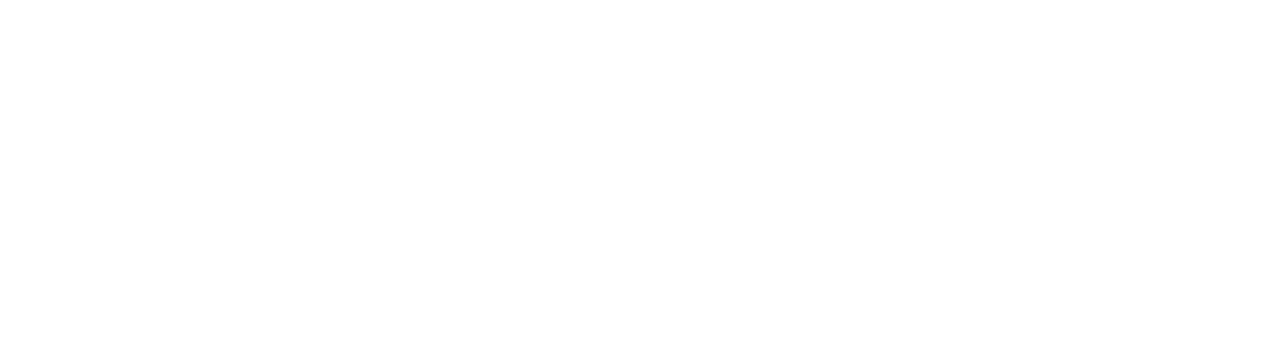
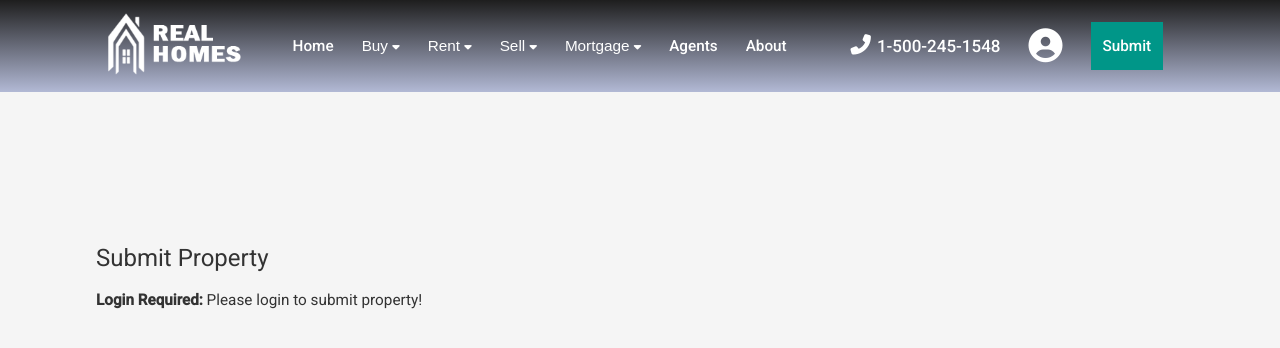
Before and after one commit to giou55/real-estate-angular, an Angular app: page /submit in a window 1280 px wide. Before the commit this address led to /. Shown: the top 348 px of the page. Built offline with nearby package versions, Linux system fonts and the light colour scheme.

Commit message:
new components created

```diff
--- a/src/app/app-routing.module.ts
+++ b/src/app/app-routing.module.ts
@@ -3,11 +3,13 @@
 
 import { PropertyComponent } from './components/property/property.component';
 import { HomeComponent } from './components/home/home.component';
+import { SubmitComponent } from './components/submit/submit.component';
 
 
 const routes: Routes = [
+  { path: '', component: HomeComponent },
   { path: 'property/:id', component: PropertyComponent },
-  { path: '', component: HomeComponent }
+  { path: 'submit', component: SubmitComponent }
 ];
 
 @NgModule({
--- a/src/app/app.module.ts
+++ b/src/app/app.module.ts
@@ -15,6 +15,8 @@
 import { DialogFormComponent } from './components/dialog-form/dialog-form.component';
 import { PropertyComponent } from './components/property/property.component';
 import { HomeComponent } from './components/home/home.component';
+import { SubmitComponent } from './components/submit/submit.component';
+import { FooterComponent } from './components/footer/footer.component';
 
 @NgModule({
   declarations: [
@@ -25,7 +27,9 @@
     RecentPropsComponent,
     DialogFormComponent,
     PropertyComponent,
-    HomeComponent
+    HomeComponent,
+    SubmitComponent,
+    FooterComponent
   ],
   imports: [
     BrowserModule,
--- /dev/null
+++ b/src/app/components/footer/footer.component.html
@@ -0,0 +1,6 @@
+<div class="main-container">
+  <div class="main">
+    <p>Real Homes</p>
+    <p>This is the footer</p>
+  </div>
+</div>
--- /dev/null
+++ b/src/app/components/footer/footer.component.scss
@@ -0,0 +1,16 @@
+@import "../../../../src/styles.scss";
+
+.main-container {
+  background-color: #666;
+  display: flex;
+  flex-wrap: wrap;
+  justify-content: center;
+  align-items: flex-start;
+}
+
+.main {
+  width: 85%;
+  padding: 30px 0;
+  font-size: 0.9rem;
+  color: #333;
+}
--- /dev/null
+++ b/src/app/components/footer/footer.component.ts
@@ -0,0 +1,15 @@
+import { Component, OnInit } from '@angular/core';
+
+@Component({
+  selector: 'app-footer',
+  templateUrl: './footer.component.html',
+  styleUrls: ['./footer.component.scss']
+})
+export class FooterComponent implements OnInit {
+
+  constructor() { }
+
+  ngOnInit(): void {
+  }
+
+}
--- a/src/app/components/home/home.component.html
+++ b/src/app/components/home/home.component.html
@@ -8,3 +8,5 @@
 <div id="section3">
   <app-recent-props></app-recent-props>
 </div>
+
+<app-footer></app-footer>
--- /dev/null
+++ b/src/app/components/submit/submit.component.html
@@ -0,0 +1,11 @@
+<div id="section1">
+  <app-topbar></app-topbar>
+</div>
+
+
+<div class="main-container">
+  <div class="main">
+    <h1>Submit Property</h1>
+    <p><span>Login Required:</span> Please login to submit property!</p>
+  </div>
+</div>
--- /dev/null
+++ b/src/app/components/submit/submit.component.scss
@@ -0,0 +1,25 @@
+@import "../../../../src/styles.scss";
+
+#section1 {
+  width: 100%;
+  background-color: #b2b9d5;
+}
+
+.main-container {
+  background-color: $lightGreyBackground;
+  display: flex;
+  flex-wrap: wrap;
+  justify-content: center;
+  align-items: flex-start;
+}
+
+.main {
+  width: 85%;
+  padding: 150px 0;
+  font-size: 0.9rem;
+  color: #333;
+}
+
+.main span {
+  font-weight: bold;
+}
--- /dev/null
+++ b/src/app/components/submit/submit.component.ts
@@ -0,0 +1,15 @@
+import { Component, OnInit } from '@angular/core';
+
+@Component({
+  selector: 'app-submit',
+  templateUrl: './submit.component.html',
+  styleUrls: ['./submit.component.scss']
+})
+export class SubmitComponent implements OnInit {
+
+  constructor() { }
+
+  ngOnInit(): void {
+  }
+
+}
--- a/src/app/components/topbar/topbar.component.html
+++ b/src/app/components/topbar/topbar.component.html
@@ -67,7 +67,9 @@
       </div>
 
       <div class="submit">
-        <button mat-flat-button color="primary">Submit</button>
+        <a routerLink="submit">
+          <button mat-flat-button color="primary">Submit</button>
+        </a>
       </div>
     </div>
 
```
